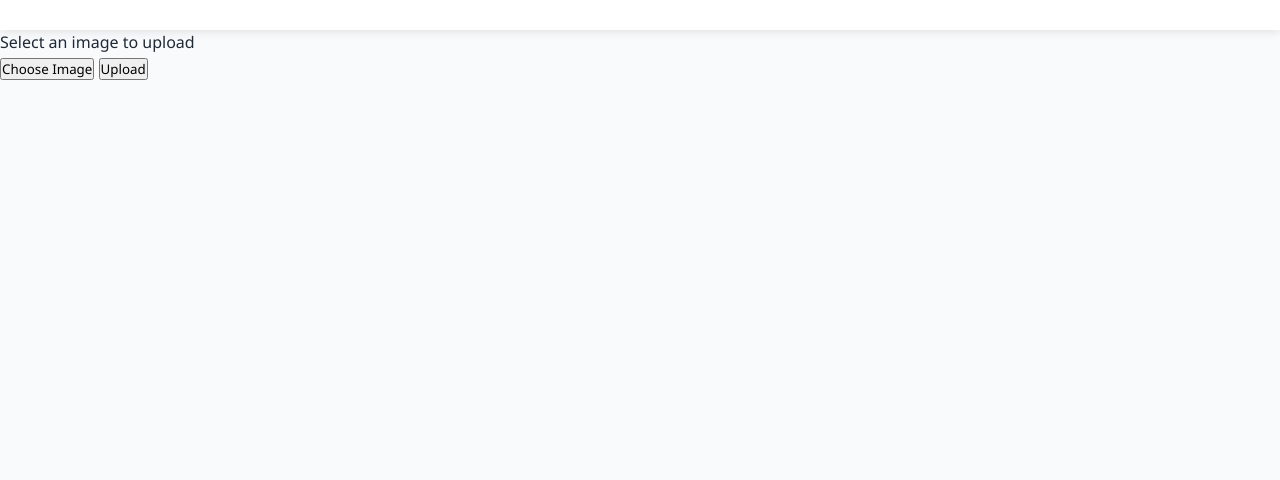
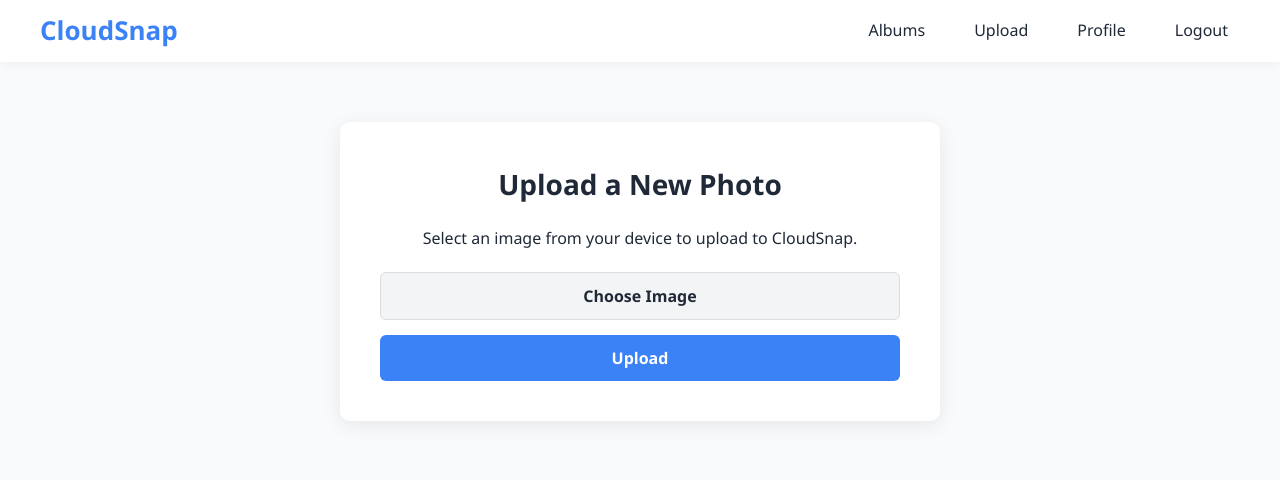
Before and after one commit to Shuo729/454-Cloud-Project, a Flask app: page /upload in a window 1280 px wide. Shown: the top 480 px of the page. Run offline with Flask 3, Linux system fonts and the light colour scheme; the visitor is signed in with stand-in values (Sample User, id 1).

Commit message:
Refined Core Website Pages
1. Refine file structure to adapt server code.
2. The full user authentication flow (signup, login, logout) is complete and functional.
3. Created and applied consistent styling to home.html, profile.html, and upload.html.
4. The profile page is now functional.
5. CSS refinements.

```diff
--- a/static/styles.css
+++ b/static/styles.css
@@ -29,46 +29,61 @@
     padding: 20px;
 }
 
-/* Header Styles */
+/* HEADER*/
 header {
     background-color: white;
-    box-shadow: 0 2px 10px rgba(0, 0, 0, 0.1);
+    box-shadow: 0 2px 10px rgba(0, 0, 0, 0.05);
     position: sticky;
     top: 0;
     z-index: 100;
+    padding: 0 20px;
 }
 
 .header-container {
     display: flex;
     justify-content: space-between;
     align-items: center;
-    padding: 15px 20px;
+    padding: 10px 0;
     max-width: 1200px;
     margin: 0 auto;
 }
 
 .logo {
-    font-size: 24px;
-    font-weight: bold;
+    font-size: 26px;
+    font-weight: 700;
     color: var(--primary);
     text-decoration: none;
+    transition: transform 0.2s ease;
 }
 
-.nav-menu {
-    display: flex;
-    gap: 20px;
+.logo:hover {
+    transform: scale(1.05);
 }
 
-.nav-item {
-    cursor: pointer;
-    padding: 8px 16px;
+/* Navigation Bar */
+header nav ul {
+    list-style: none;
+    display: flex;
+    gap: 25px;
+}
+
+header nav ul li {
+    display: inline;
+}
+
+header nav a {
+    text-decoration: none;
+    color: var(--dark);
+    font-size: 16px;
+    font-weight: 500;
+    padding: 8px 12px;
     border-radius: 6px;
     transition: all 0.3s ease;
 }
 
-.nav-item:hover, .nav-item.active {
-    background-color: var(--primary);
-    color: white;
+header nav a:hover {
+    background-color: var(--secondary);
+    color: var(--primary);
 }
 
 .user-actions {
@@ -315,7 +358,62 @@
     margin-top: 20px;
 }
 
-/* Footer */
+/* Upload Page*/
+.upload-container {
+    max-width: 600px;
+    margin: 40px auto;
+    padding: 40px;
+    background-color: white;
+    border-radius: 10px;
+    box-shadow: 0 4px 20px rgba(0, 0, 0, 0.08);
+    text-align: center;
+}
+
+.upload-container h2 {
+    margin-bottom: 20px;
+    font-size: 28px;
+    color: var(--dark);
+}
+
+.upload-controls {
+    display: flex;
+    flex-direction: column;
+    align-items: center;
+    gap: 15px;
+    margin-top: 20px;
+}
+
+#choose-button, #upload-button {
+    width: 100%;
+    padding: 12px;
+    border-radius: 6px;
+    border: none;
+    cursor: pointer;
+    font-size: 16px;
+    font-weight: 600;
+    transition: background-color 0.3s ease;
+}
+
+#choose-button {
+    background-color: var(--secondary);
+    color: var(--dark);
+    border: 1px solid #ddd;
+}
+
+#choose-button:hover {
+    background-color: #e5e7eb;
+}
+
+#upload-button {
+    background-color: var(--primary);
+    color: white;
+}
+
+#upload-button:hover {
+    background-color: #2563eb;
+}
+
+/* FOOTER */
 footer {
     background-color: white;
     border-top: 1px solid #eee;
--- a/templates/upload.html
+++ b/templates/upload.html
@@ -3,32 +3,36 @@
 <head>
     <meta charset="UTF-8">
     <meta name="viewport" content="width=device-width, initial-scale=1.0">
-    <title>CloudSnap - Photo Sharing</title>
-    <link rel="stylesheet" href="styles.css">
+    <title>CloudSnap - Upload Photo</title>
+    <link rel="stylesheet" href="{{ url_for('static', filename='styles.css') }}">
 </head>
 <body>
     <header>
       <div class="header-container">
-            <h1></h1>
+        <a href="{{ url_for('home') }}" class="logo">CloudSnap</a>
+        <nav>
+          <ul>
+            <li><a href="{{ url_for('albums') }}">Albums</a></li>
+            <li><a href="{{ url_for('upload') }}">Upload</a></li>
+            <li><a href="{{ url_for('profile') }}">Profile</a></li>
+            <li><a href="{{ url_for('logout') }}">Logout</a></li>
+          </ul>
+        </nav>
       </div>
-
-
-
-
     </header>
 
-    <div class="user-actions">
+    <main class="container">
+        <div class="upload-container">
+            <h2>Upload a New Photo</h2>
+            <p>Select an image from your device to upload to CloudSnap.</p>
             <div class="upload-controls">
-            <p>Select an image to upload</p>
                 <button id="choose-button">Choose Image</button>
                 <input type="file" id="file-input" accept="image/*" style="display:none">
                 <button id="upload-button">Upload</button>
             </div>
-
-<script src="../script.js"></script>
-
-
+             <div id="diet"></div>
+        </div>
+    </main>
+    <script src="{{ url_for('static', filename='scripts/script.js') }}"></script>
 </body>
-
-
 </html>
```
Also changed, not shown: other parts of static/styles.css (+80 -52 lines), templates/404.html (added, +10 -0 lines), templates/home.html (renamed from templates/index.html, +3 -4 lines), templates/login.html (+5 -6 lines), templates/profile.html (added, +79 -0 lines), templates/signup.html (+22 -12 lines), static/scripts/login.js (renamed from scripts/login.js), static/scripts/script.js (renamed from scripts/script.js), static/scripts/signup.js (renamed from scripts/signup.js), 1 other file. Lines whose indentation alone changed are shown as unchanged.
